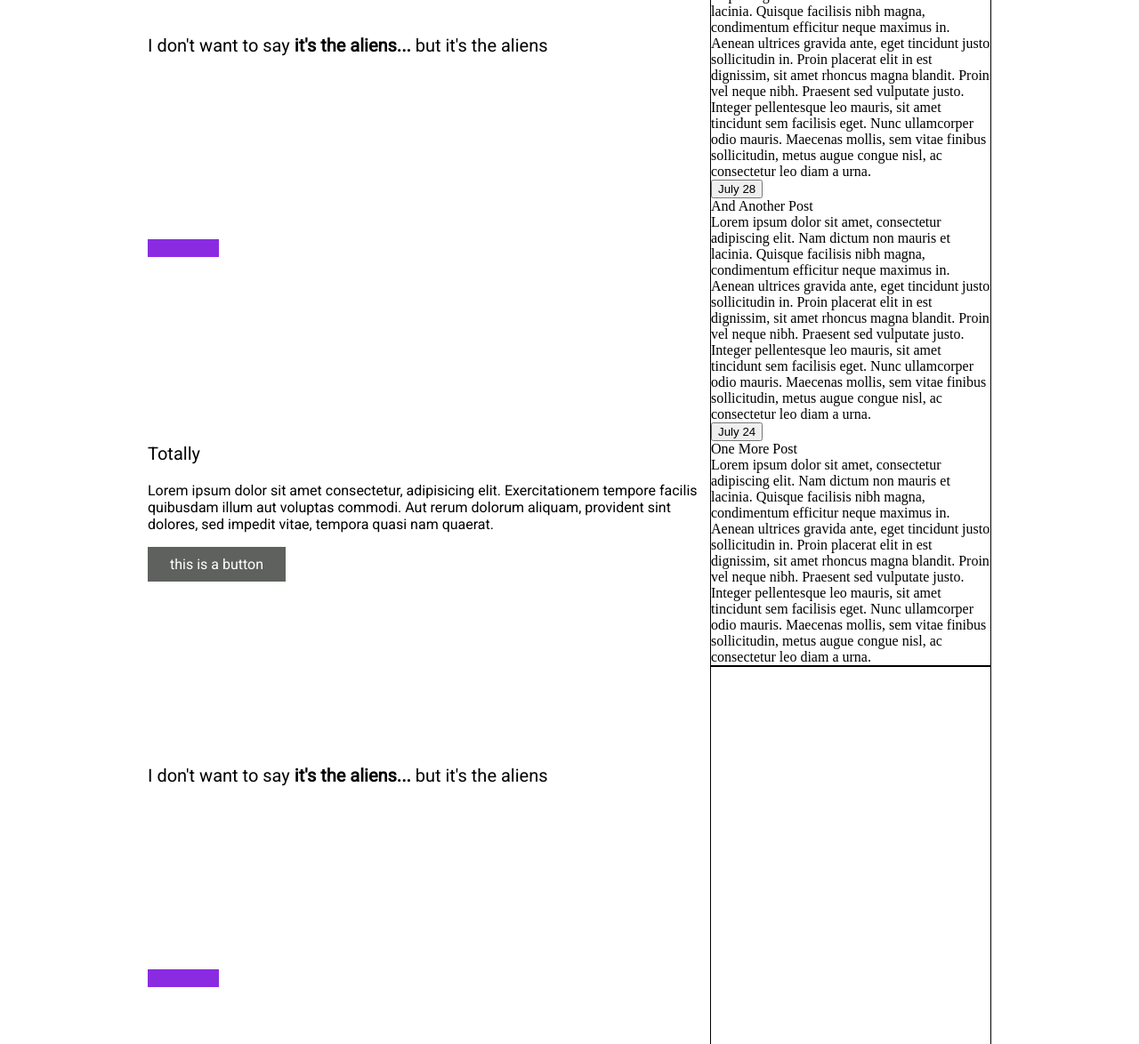
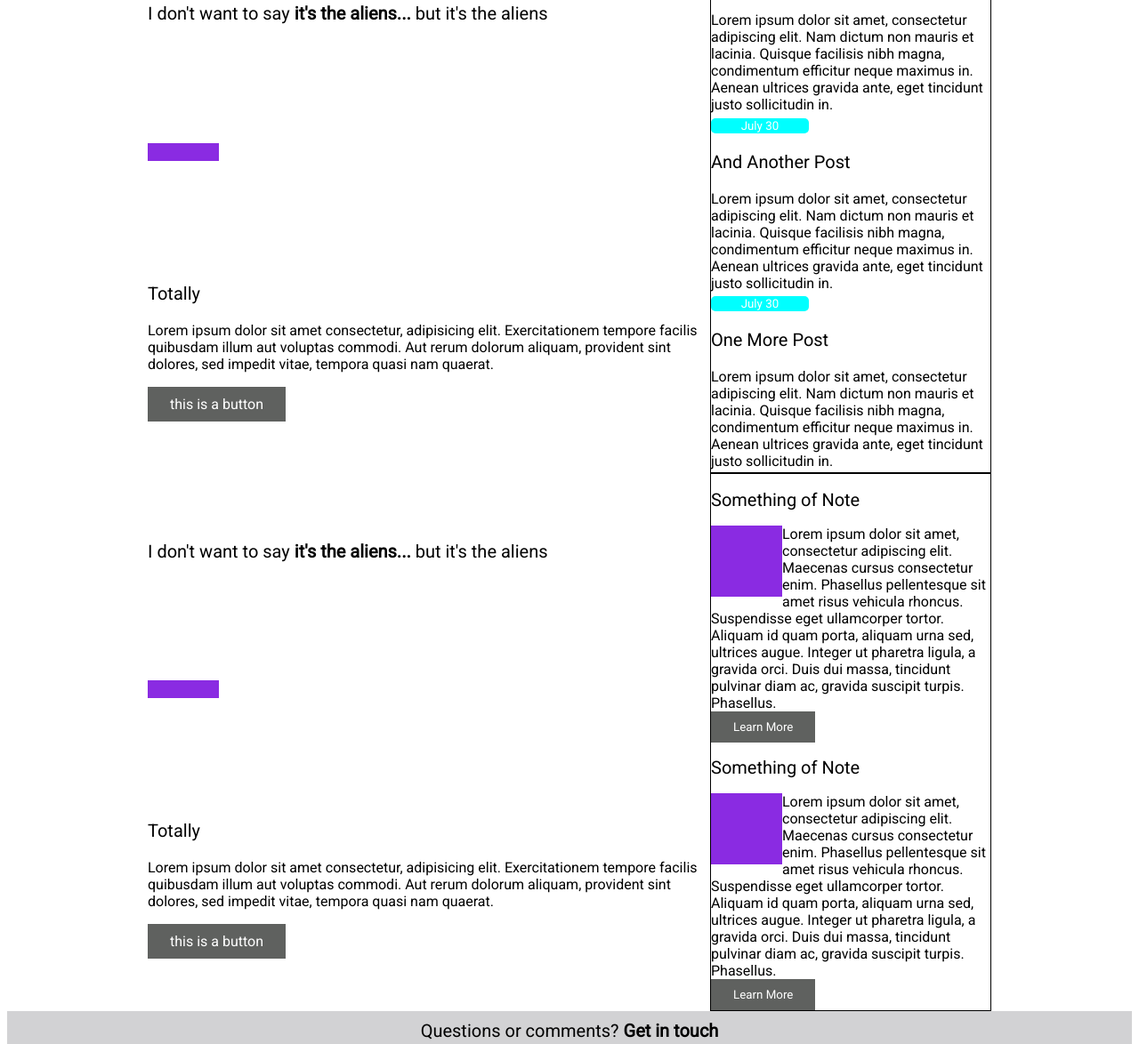
Before and after one commit to BurlingtonCodeAcademy/remock-ZenArcade17, a website: page index.html in a window 1280 px wide. Shown: the part 913-2087 px from the top of the page at 89% size. Drawn offline with Linux system fonts and the light colour scheme.

Commit message:
right cotent

```diff
--- a/index.html
+++ b/index.html
@@ -73,25 +73,46 @@
       <div id="right-content">
         <div id="main-nav-right" class="nav">
           <div class="post">
-            <button id="" class=“buttonS”>July 30</button>
-            <div class="post-head">Just Another Post</div>
-            <div class="post-content">Lorem ipsum dolor sit amet, consectetur adipiscing elit. Nam dictum non mauris et lacinia. Quisque facilisis nibh magna, condimentum efficitur neque maximus in. Aenean ultrices gravida ante, eget tincidunt justo sollicitudin in. Proin placerat elit in est dignissim, sit amet rhoncus magna blandit. Proin vel neque nibh. Praesent sed vulputate justo. Integer pellentesque leo mauris, sit amet tincidunt sem facilisis eget. Nunc ullamcorper odio mauris. Maecenas mollis, sem vitae finibus sollicitudin, metus augue congue nisl, ac consectetur leo diam a urna.</div>
-          </div>
-          <div class="post">
-            <button id="" class=“buttonS”>July 28</button>
-            <div class="post-head">And Another Post</div>
-            <div class="post-content">Lorem ipsum dolor sit amet, consectetur adipiscing elit. Nam dictum non mauris et lacinia. Quisque facilisis nibh magna, condimentum efficitur neque maximus in. Aenean ultrices gravida ante, eget tincidunt justo sollicitudin in. Proin placerat elit in est dignissim, sit amet rhoncus magna blandit. Proin vel neque nibh. Praesent sed vulputate justo. Integer pellentesque leo mauris, sit amet tincidunt sem facilisis eget. Nunc ullamcorper odio mauris. Maecenas mollis, sem vitae finibus sollicitudin, metus augue congue nisl, ac consectetur leo diam a urna.
+            <button class="buttonS">July 30</button>
+            <div class="post-head text-medium">Just Another Post</div>
+            <div class="post-content text-small">Lorem ipsum dolor sit amet, consectetur adipiscing elit. Nam dictum non mauris et lacinia. Quisque facilisis nibh magna, condimentum efficitur neque maximus in. Aenean ultrices gravida ante, eget tincidunt justo sollicitudin in.
             </div>
           </div>
           <div class="post">
-            <button id="" class=“buttonS”>July 24</button>
-            <div class="post-head">One More Post</div>
-            <div class="post-content">Lorem ipsum dolor sit amet, consectetur adipiscing elit. Nam dictum non mauris et lacinia. Quisque facilisis nibh magna, condimentum efficitur neque maximus in. Aenean ultrices gravida ante, eget tincidunt justo sollicitudin in. Proin placerat elit in est dignissim, sit amet rhoncus magna blandit. Proin vel neque nibh. Praesent sed vulputate justo. Integer pellentesque leo mauris, sit amet tincidunt sem facilisis eget. Nunc ullamcorper odio mauris. Maecenas mollis, sem vitae finibus sollicitudin, metus augue congue nisl, ac consectetur leo diam a urna.
+            <button class="buttonS">July 30</button>
+            <div class="post-head text-medium">And Another Post</div>
+            <div class="post-content text-small">Lorem ipsum dolor sit amet, consectetur adipiscing elit. Nam dictum non mauris et lacinia. Quisque facilisis nibh magna, condimentum efficitur neque maximus in. Aenean ultrices gravida ante, eget tincidunt justo sollicitudin in.
+            </div>
+          </div>
+          <div class="post">
+            <button class="buttonS">July 30</button>
+            <div class="post-head text-medium">One More Post</div>
+            <div class="post-content text-small">Lorem ipsum dolor sit amet, consectetur adipiscing elit. Nam dictum non mauris et lacinia. Quisque facilisis nibh magna, condimentum efficitur neque maximus in. Aenean ultrices gravida ante, eget tincidunt justo sollicitudin in.
             </div>
           </div>
         </div>
-        <div id="of-note" class="notes-nav"></div>
+
+        <div id="of-note">
+          <div class="note-chunk">
+            <h1 class="note-head text-medium">Something of Note</h1>
+            <div class="note-content">
+              <div id="note-box"></div>
+              <div class="note-text text-small">Lorem ipsum dolor sit amet, consectetur adipiscing elit. Maecenas cursus consectetur enim. Phasellus pellentesque sit amet risus vehicula rhoncus. Suspendisse eget ullamcorper tortor. Aliquam id quam porta, aliquam urna sed, ultrices augue. Integer ut pharetra ligula, a gravida orci. Duis dui massa, tincidunt pulvinar diam ac, gravida suscipit turpis. Phasellus.</div>
+            </div>
+            <button class="buttonL">Learn More</button>
+          </div>
+          <div class="note-chunk">
+            <h1 class="note-head text-medium">Something of Note</h1>
+            <div class="note-content">
+              <div id="note-box"></div>
+              <div class="note-text text-small">Lorem ipsum dolor sit amet, consectetur adipiscing elit. Maecenas cursus consectetur enim. Phasellus pellentesque sit amet risus vehicula rhoncus. Suspendisse eget ullamcorper tortor. Aliquam id quam porta, aliquam urna sed, ultrices augue. Integer ut pharetra ligula, a gravida orci. Duis dui massa, tincidunt pulvinar diam ac, gravida suscipit turpis. Phasellus.</div>
+            </div>
+            <button class="buttonL">Learn More</button>
+          </div>
+        </div>
+
       </div>
+
     </section>
 
 <!--- - - - - - footer - - - - -->
--- a/main.css
+++ b/main.css
@@ -98,9 +98,9 @@
   border: none;
   font-family: Roboto, Courier;
   color: white;
-  padding: 5px 15px;
+  display: inline-block;
   text-align: center;
-  display: inline-block;
+  width: 35%;
   cursor: pointer;
   border-radius: 5px;
 }
@@ -202,13 +202,37 @@
 
 #main-nav-right {
   border: solid 1px black;
+  display: flex;
+  flex-direction: column;
+  justify-content: space-around;
 
 
 }
 
+.post{
+  display: flex;
+  flex-direction: column;
+  justify-content: center;
+}
+
+.post-head{
+  padding-top: 20px;
+  padding-bottom: 20px;
+}
+
 #of-note {
   border: solid 1px black;
+  display: flex;
+  flex-direction: column;
+  justify-content: space-around;
 
+}
+
+#note-box{
+  background-color: blueviolet;
+  width: 80px;
+  height: 80px;
+  float: left;
 }
 
 .alien{
```
